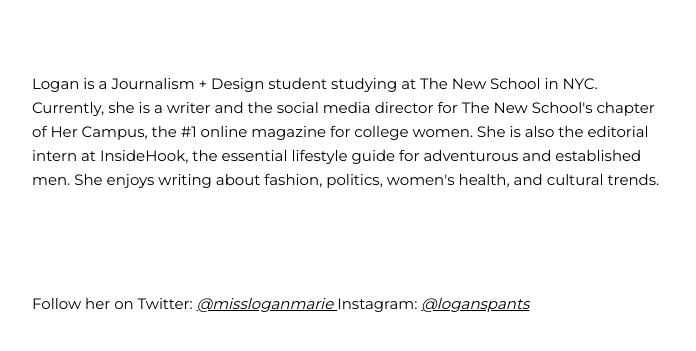
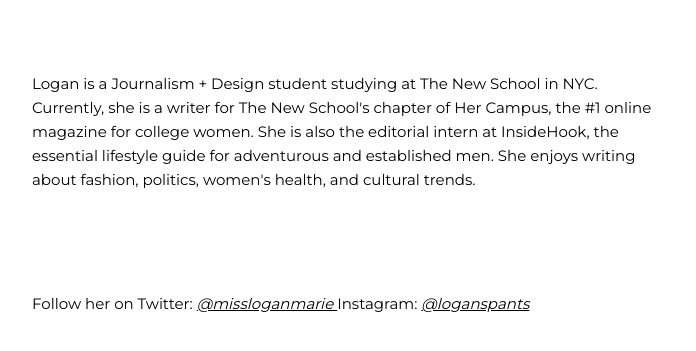
Before and after one commit to loganmahann/final, a plain HTML site: page index.html in a window 1280 px wide. Shown: the part 4538-4889 px from the top of the page, without its empty margins (288-984 px from the left). Drawn offline with nearby package versions, Linux system fonts and the light colour scheme.

Commit message:
Update index.html

```diff
--- a/index.html
+++ b/index.html
@@ -111,7 +111,7 @@
 	<h4> Logan Mahan </h4>
 
 	<div class="bio">
-	<p>Logan is a Journalism + Design student studying at The New School in NYC. Currently, she is a writer and the social media director for The New School's chapter of Her Campus, the #1 online magazine for college women. She is also the editorial intern at InsideHook, the essential lifestyle guide for adventurous and established men. She enjoys writing about fashion, politics, women's health, and cultural trends.</p>
+	<p>Logan is a Journalism + Design student studying at The New School in NYC. Currently, she is a writer for The New School's chapter of Her Campus, the #1 online magazine for college women. She is also the editorial intern at InsideHook, the essential lifestyle guide for adventurous and established men. She enjoys writing about fashion, politics, women's health, and cultural trends.</p>
 
 	<p> Follow her on Twitter: <a href="https://twitter.com/missloganmarie" class="biolink">@missloganmarie </a> Instagram: <a href="https://www.instagram.com/loganspants/" class="biolink">@loganspants </a></p>
 	</div>
```
